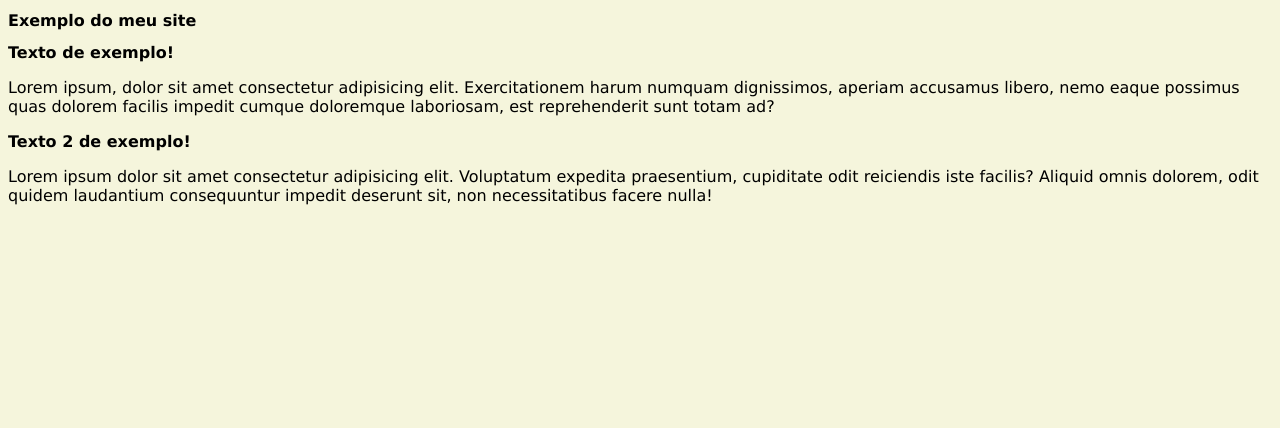
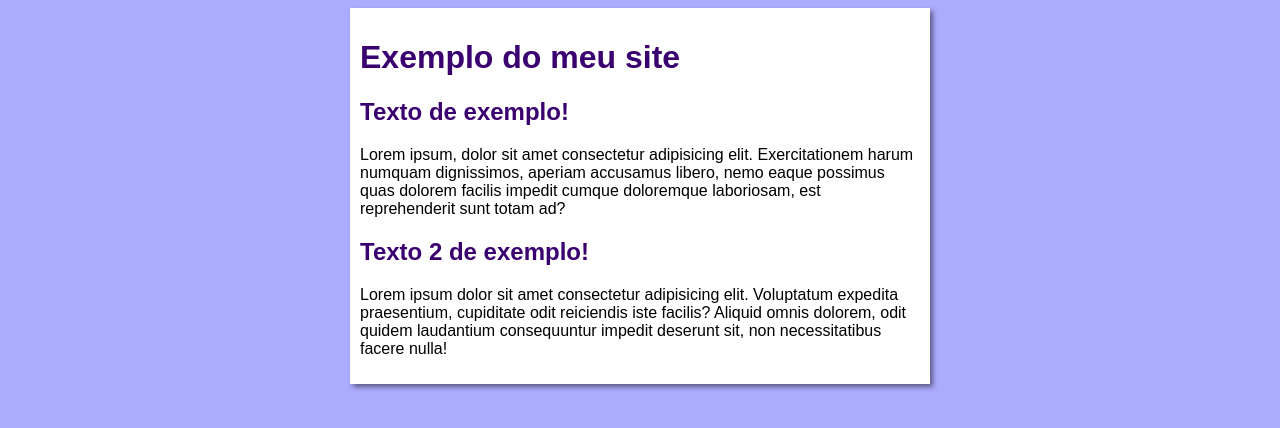
Before and after one commit to DevLuis9/teste-branch, a plain HTML site: page index.html in a window 1280 px wide. Drawn offline with Linux system fonts and the light colour scheme.

Commit message:
update nos estilos

```diff
--- a/estilos/style.css
+++ b/estilos/style.css
@@ -1,8 +1,42 @@
 * {
-    font-family: Verdana, Geneva, Tahoma, sans-serif;
+    font-family: Arial, Helvetica, sans-serif;
     font-size: 16px;
 }
 
 body {
-    background-color: beige;
+    background-color: #acacff;
+
 }
+
+main {
+    background-color: white;
+    width: 560px;
+    margin: auto;
+    padding: 10px;
+    box-shadow: 3px 3px 5px rgba(0, 0, 0, 0.473);
+}
+
+h1 {
+    font-size: 2em;
+    color: rgb(58, 0, 112);
+}
+
+h2 {
+    font-size: 1.5em;
+    color: rgb(58, 0, 112);
+}
+
+img.lado {
+    float: right;
+}
+
+a {
+    text-decoration: none;
+    font-weight: bold;
+    color: rgb(58, 0, 112);
+}
+
+a:hover {
+    text-decoration: underline;
+    color: rgb(26, 26, 255);
+}
```
